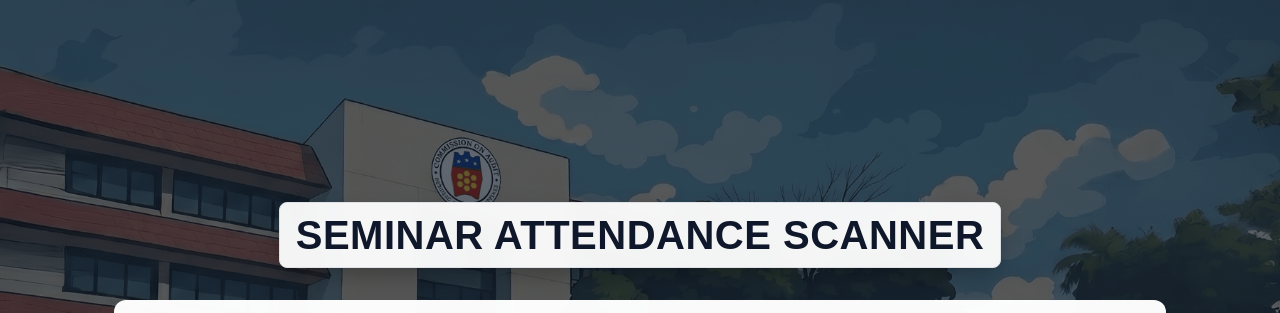
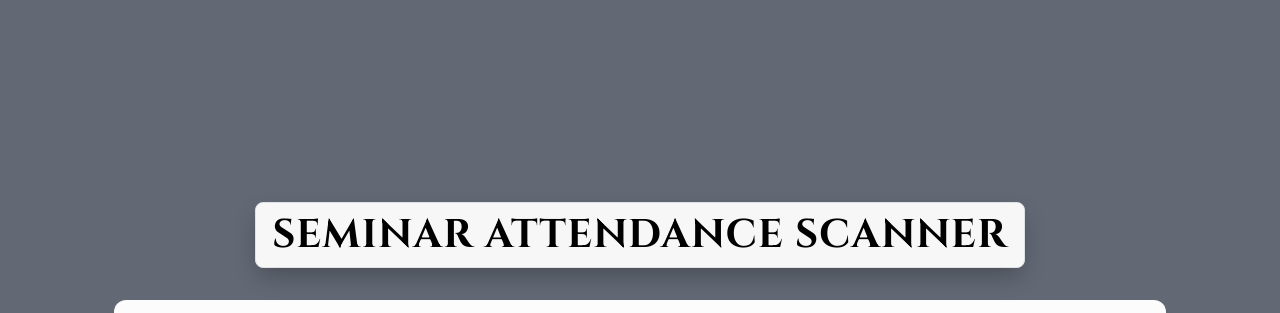
Before and after one commit to karmapolice13/attendance-scanner, a plain HTML site: page index.html in a window 1280 px wide. Shown: the top 313 px of the page. Drawn offline with nearby package versions, Linux system fonts and the light colour scheme; no server answers; a script that the page names is missing.

Commit message:
Update style.css
Changed font

```diff
--- a/css/style.css
+++ b/css/style.css
@@ -1,15 +1,16 @@
 /* ====================================================
    1. BASE PAGE & BACKGROUND STYLES
    ==================================================== */
-body {
-  font-family: 'Cinzel', serif;
-  background-image: url('../assets/background/coafacade.png');
-  background-size: cover;
-  background-position: center;
-  background-repeat: no-repeat;
-  background-attachment: fixed;
-  position: relative;
-  min-height: 100vh;
+body /* Seminar Main Title Banner */
+#event-title {
+  font-family: 'Cinzel', serif !important;
+  font-weight: 700 !important;
+  letter-spacing: 1px !important;
+  color: #000000 !important;
+  text-transform: uppercase;
+  background: rgba(255, 255, 255, 0.95) !important;
+  backdrop-filter: blur(8px);
+  box-shadow: 0 10px 25px -5px rgba(0, 0, 0, 0.3) !important;
 }
 
 /* Fixed Overlay to ensure dark slate tint renders above background image */
```
